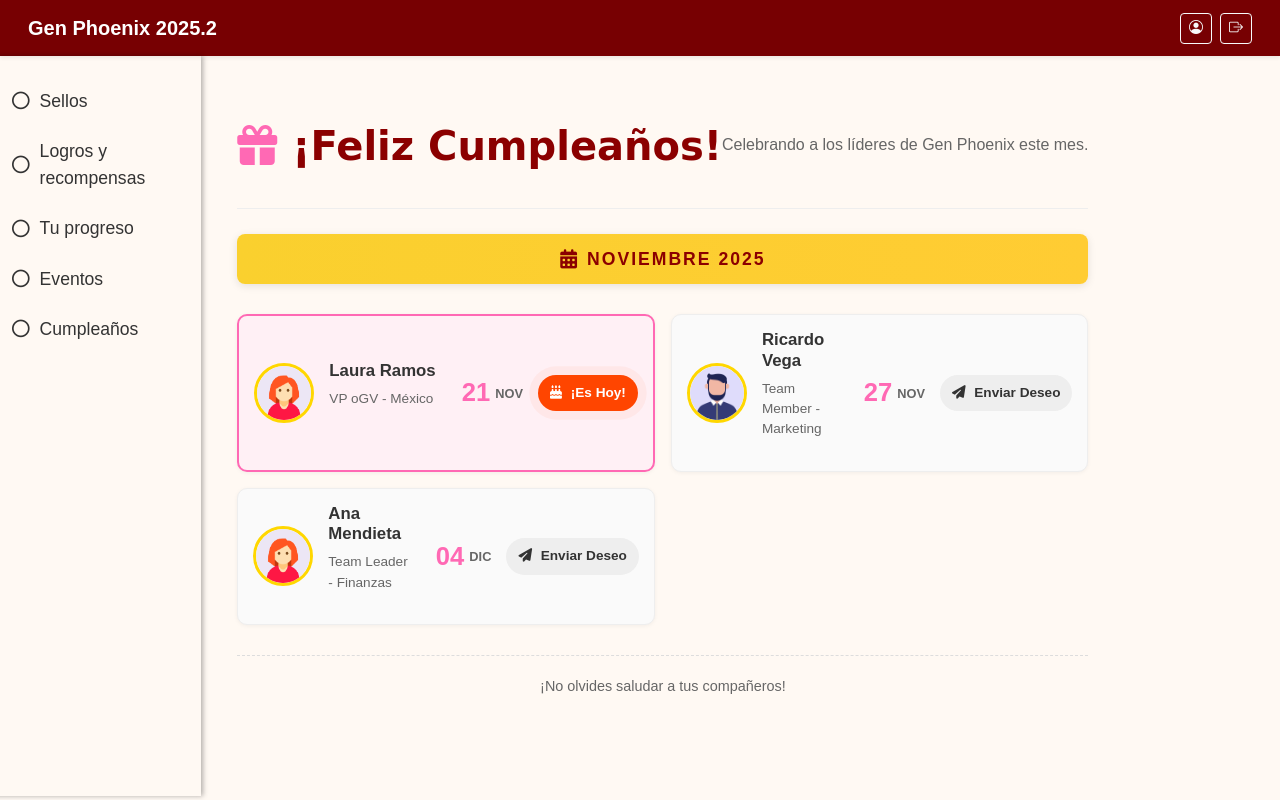
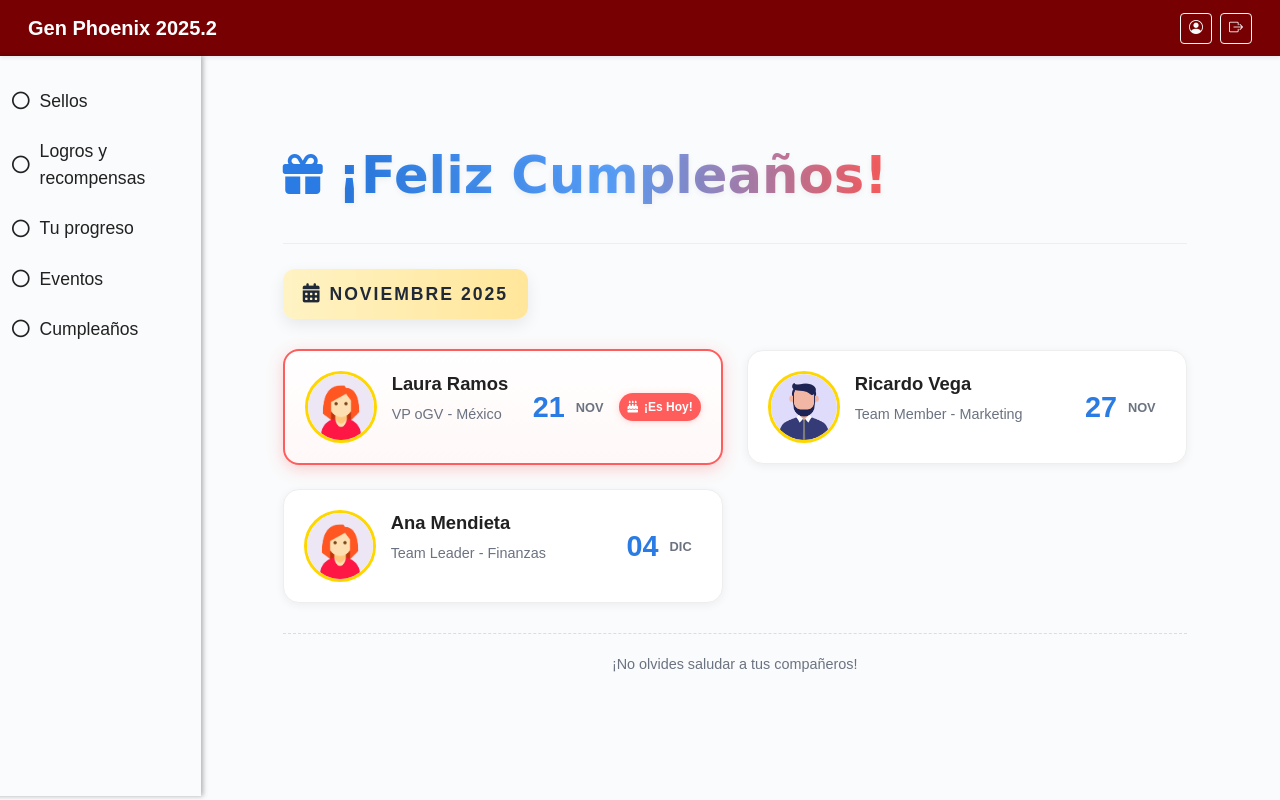
Before and after one commit to moonny2024/Pasaporte_Aiesec, a Flask app: template templates/user/birthdays.html in a window 1280 px wide. Run offline with Flask 3, Linux system fonts and the light colour scheme; the template is opened without the code that fills it, so the values that code supplies are empty; some libraries are stand-ins or nearby versions.

Commit message:
arreglando el apartado de cumpleaños

```diff
--- a/static/css/birthdays.css
+++ b/static/css/birthdays.css
@@ -1,12 +1,12 @@
 /* Variables de color y tipografía */
 :root {
-    --color-bg-page: #FFF9F3; /* Fondo muy claro y cálido */
-    --color-text-dark: #333;
-    --color-text-light: #666; /* Texto secundario usado en subtítulos */
-    --color-accent-pink: #FF69B4; /* Rosa festivo */
-    --color-accent-yellow: #FFD700; /* Dorado/Amarillo */
-    --color-header-bg: #8B0000; /* Rojo AIESEC oscuro */
-    --color-today-btn: #FF4500; /* Rojo/Naranja brillante para "Hoy" */
+    --color-bg-page: #FAFBFC; /* Fondo neutro claro */
+    --color-text-dark: #212121;
+    --color-text-light: #6B7280; /* Texto secundario usado en subtítulos */
+    --color-accent-primary: #2A7BE4; /* Azul de acento principal */
+    --color-accent-highlight: #FF5C5C; /* Resaltado para "Hoy" */
+    --color-accent-yellow: #FFD700; /* Dorado suave para avatar borde */
+    --color-header-bg: #1F2937; /* Encabezado oscuro neutro */
 }
 
 /* Base y Reset */
@@ -16,7 +16,7 @@
     padding: 0;
 }
  .main-content{
-    margin: 20px;
+    margin: 20px auto;
 }
 body {
     font-family: 'Roboto', sans-serif;
@@ -30,10 +30,28 @@
 
 
 /* Contenedor principal (coincide con clase usada en el HTML) */
+.primary {
+    width: 100%;
+    display: flex;
+    justify-content: center; /* Centra el bloque de contenido dentro de la columna principal */
+}
+.dashboard-container {
+    width: 100%;
+    display: flex;
+    justify-content: center; /* Refuerzo de centrado para el contenido interno */
+}
 .birthdays-page-content {
-    max-width: 900px;
+    max-width: 1200px;
     margin: 30px auto;
-    padding: 16px;
+    padding: 20px;
+}
+
+/* Centrar el contenido del main dentro del contenedor principal */
+.dashboard-container .main-content {
+    display: flex;
+    justify-content: center;
+    width: 100%;
+    padding: 0 12px;
 }
 
 /* ---------------------------------------------------------------------- */
@@ -47,14 +65,19 @@
 
 .header-icon {
     font-size: 2.5em;
-    color: var(--color-accent-pink);
+    color: var(--color-accent-primary);
     margin-bottom: 10px;
 }
 
 .page-header h1 {
     font-family: 'Pacifico', cursive; /* Fuente cursiva para un toque festivo */
-    font-size: clamp(1.8rem, 4.5vw, 2.5rem);
-    color: var(--color-header-bg);
+    font-size: clamp(2.2rem, 5.5vw, 3.2rem);
+    line-height: 1.15;
+    background: linear-gradient(90deg, #2A7BE4 0%, #5AA3FF 50%, #FF5C5C 100%);
+    -webkit-background-clip: text;
+    background-clip: text;
+    color: transparent; /* Hace visible el gradiente en el texto */
+    text-shadow: 0 2px 6px rgba(0,0,0,0.06);
 }
 
 .header-subtitle {
@@ -65,16 +88,16 @@
 
 /* 2. TARJETA DEL MES ACTUAL */
 .current-month-card {
-    display: flex;
+    display: inline-flex;
     justify-content: center;
     align-items: center;
     padding: 12px 20px;
-    margin-bottom: 30px;
-    background: linear-gradient(90deg, #FAD02E 0%, #FFCC33 100%); /* Fondo dorado/amarillo */
-    border-radius: 8px;
+    margin: 0 auto 30px;
+    background: linear-gradient(90deg, #FFF3C4 0%, #FFE69A 100%); /* Fondo dorado suave */
+    border-radius: 12px;
     color: var(--color-header-bg);
     font-weight: 700;
-    box-shadow: 0 2px 8px rgba(0, 0, 0, 0.1);
+    box-shadow: 0 6px 16px rgba(0, 0, 0, 0.08);
 }
 
 .calendar-month-icon {
@@ -94,29 +117,37 @@
 .birthdays-list {
     display: flex;
     flex-direction: column;
-    gap: 15px;
+    gap: 16px;
+    align-items: center; /* Centra horizontalmente en modo columna */
+    margin: 0 auto;
 }
 
 .birthday-card {
     display: flex;
     justify-content: space-between;
     align-items: center;
-    padding: 15px;
-    border-radius: 10px;
-    background-color: #FAFAFA;
-    box-shadow: 0 1px 4px rgba(0, 0, 0, 0.05);
+    padding: 20px;
+    border-radius: 16px;
+    background-color: #FFFFFF;
+    box-shadow: 0 2px 10px rgba(0, 0, 0, 0.06);
     border: 1px solid #EEE;
-    transition: box-shadow 0.2s;
+    transition: box-shadow 0.2s, transform 0.12s ease-in-out;
+    width: 100%;
+    max-width: 680px; /* Más ancha para dar cabida al badge y fechas */
+    overflow: hidden; /* Evita que sombras o el badge se salgan visualmente */
 }
 
 .birthday-card:hover {
-    box-shadow: 0 4px 10px rgba(0, 0, 0, 0.1);
+    box-shadow: 0 8px 18px rgba(0, 0, 0, 0.12);
+    transform: translateY(-1px);
 }
 
 /* Estilo especial para el cumpleaños de hoy */
 .birthday-card.birthday-today {
-    background-color: #FFF0F5; /* Fondo rosa pálido */
-    border: 2px solid var(--color-accent-pink);
+    background: linear-gradient(180deg, #FFF 0%, #FFF8F8 100%);
+    border: 2px solid var(--color-accent-highlight);
+    position: relative;
+    animation: todayGlow 2.4s ease-in-out infinite; /* Animación sutil para toda la tarjeta */
 }
 
 .card-details {
@@ -126,8 +157,8 @@
 }
 
 .birthday-avatar {
-    width: 60px;
-    height: 60px;
+    width: 72px;
+    height: 72px;
     border-radius: 50%;
     object-fit: cover;
     margin-right: 15px;
@@ -136,26 +167,29 @@
 }
 
 .member-name {
-    font-size: 1.05em;
+    font-size: 1.15em;
     font-weight: 700;
     color: var(--color-text-dark);
 }
 
 .member-role {
-    font-size: 0.85em;
+    font-size: 0.9em;
     color: var(--color-text-light);
 }
 
 .card-celebration {
     display: flex;
     align-items: center;
-    flex-shrink: 0;
+    gap: 6px;
+    flex-shrink: 1; /* Permite que este bloque se ajuste sin desbordar */
+    flex-wrap: nowrap; /* Mantiene todos los elementos en una línea en desktop */
+    min-width: 0; /* Habilita el shrinking correcto en flex */
 }
 
 .date-day {
-    font-size: 1.6em;
+    font-size: 1.8em;
     font-weight: 700;
-    color: var(--color-accent-pink);
+    color: var(--color-accent-primary);
     line-height: 1;
 }
 
@@ -163,24 +197,48 @@
     font-size: 0.8em;
     font-weight: 700;
     margin-left: 5px;
-    margin-right: 15px;
+    margin-right: 10px; /* Menos espacio para que el badge tenga sitio */
     color: var(--color-text-light);
 }
 
+/* Distintivo de "Hoy" (no botón) */
+.today-badge {
+    display: inline-flex;
+    align-items: center;
+    gap: 4px;
+    padding: 5px 8px; /* Badge más compacto */
+    border-radius: 999px;
+    background-color: var(--color-accent-highlight);
+    color: #fff;
+    font-size: 0.75em; /* Texto ligeramente más pequeño */
+    font-weight: 700;
+    box-shadow: 0 1px 6px rgba(255, 92, 92, 0.25);
+    white-space: nowrap; /* Evita salto de línea y desborde */
+}
+.today-badge .fas { margin-right: 2px; }
+
+/* Animación para resaltar la tarjeta del día */
+@keyframes todayGlow {
+    0%   { box-shadow: 0 2px 12px rgba(255, 92, 92, 0.20); }
+    50%  { box-shadow: 0 6px 20px rgba(255, 92, 92, 0.35); }
+    100% { box-shadow: 0 2px 12px rgba(255, 92, 92, 0.20); }
+}
+
 .wish-btn {
-    padding: 8px 12px;
+    padding: 8px 14px;
     border: none;
-    border-radius: 20px;
+    border-radius: 999px;
     font-size: 0.85em;
     font-weight: 700;
     cursor: pointer;
     background-color: #EEE;
     color: var(--color-text-dark);
-    transition: background-color 0.2s;
+    transition: background-color 0.2s, box-shadow 0.2s;
 }
 
 .wish-btn:hover {
-    background-color: #E0E0E0;
+    background-color: #E7E7E7;
+    box-shadow: 0 3px 8px rgba(0,0,0,0.08);
 }
 
 .wish-btn .fas {
@@ -218,6 +276,7 @@
     .birthday-card {
         flex-direction: column;
         align-items: flex-start;
+        max-width: 560px; /* En móvil puede crecer un poco más */
     }
 
     .card-details {
@@ -232,6 +291,8 @@
     .card-celebration {
         width: 100%;
         justify-content: space-between;
+        flex-wrap: wrap; /* Si el ancho es muy pequeño, permitir salto ordenado */
+        row-gap: 8px;
     }
 
     .date-day, .date-month {
@@ -247,30 +308,37 @@
 /* Tablets y desktop: usa grid responsivo para las tarjetas */
 @media (min-width: 650px) {
     .main-content{
-    margin: 20px;
-}
+        margin: 20px auto;
+    }
     .birthdays-list {
         display: grid;
-        grid-template-columns: repeat(auto-fit, minmax(320px, 1fr));
-        gap: 16px;
+        grid-template-columns: repeat(auto-fit, minmax(380px, 520px));
+        gap: 22px;
+        justify-content: center;   /* Centra columnas dentro del contenedor */
+        align-content: start;
+        justify-items: center;     /* Centra cada tarjeta dentro de su celda */
     }
     .birthday-card {
         flex-direction: row;
     }
 }
 
-/* Ajustes finos en pantallas muy pequeñas */
-@media (max-width: 380px) {
-     .main-content{
-    margin: 20px;
-}
-    .birthday-avatar {
-        width: 46px;
-        height: 46px;
-        margin-right: 10px;
+/* Desktop: 2 columnas para aprovechar el espacio y llenar la vista */
+@media (min-width: 992px) {
+    .birthdays-list {
+        grid-template-columns: repeat(2, minmax(440px, 1fr));
+        gap: 24px;
     }
-    .wish-btn {
-        padding: 6px 10px;
-        font-size: 0.8em;
+    .birthday-card {
+        max-width: 100%;
+        width: 100%;
     }
 }
+
+/* Pantallas muy grandes: hasta 3 columnas si hay espacio */
+@media (min-width: 1400px) {
+    .birthdays-list {
+        /* No forzar 3 columnas: ajustar dinámicamente al ancho disponible */
+        grid-template-columns: repeat(auto-fit, minmax(420px, 1fr));
+    }
+}
--- a/templates/user/birthdays.html
+++ b/templates/user/birthdays.html
@@ -14,7 +14,6 @@
             <header class="page-header">
                 <i class="fas fa-gift header-icon"></i>
                 <h1>¡Feliz Cumpleaños!</h1>
-                <p class="header-subtitle">Celebrando a los líderes de Gen Phoenix este mes.</p>
             </header>
 
             <section class="current-month-card">
@@ -35,7 +34,7 @@
                     <div class="card-celebration">
                         <span class="date-day">21</span>
                         <span class="date-month">NOV</span>
-                        <button class="wish-btn today-btn"><i class="fas fa-birthday-cake"></i> ¡Es Hoy!</button>
+                        <span class="today-badge"><i class="fas fa-birthday-cake"></i> ¡Es Hoy!</span>
                     </div>
                 </div>
 
@@ -50,7 +49,6 @@
                     <div class="card-celebration">
                         <span class="date-day">27</span>
                         <span class="date-month">NOV</span>
-                        <button class="wish-btn"><i class="fas fa-paper-plane"></i> Enviar Deseo</button>
                     </div>
                 </div>
 
@@ -65,7 +63,6 @@
                     <div class="card-celebration">
                         <span class="date-day">04</span>
                         <span class="date-month">DIC</span>
-                        <button class="wish-btn"><i class="fas fa-paper-plane"></i> Enviar Deseo</button>
                     </div>
                 </div>
 
```
